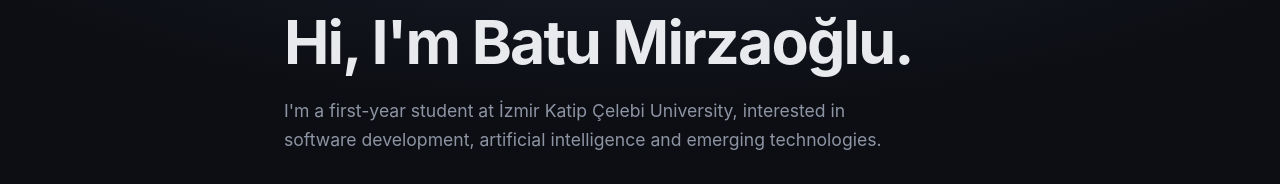
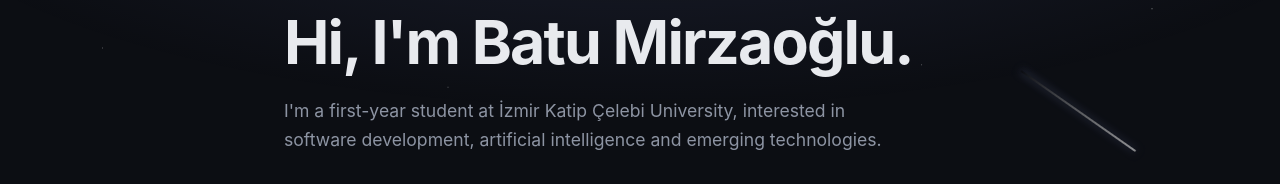
Before and after one commit to batumirzaoglu0/portfolio, a React (Vite) app: page / in a window 1280 px wide. Shown: the part 204-388 px from the top of the page. Built offline with nearby package versions, Linux system fonts and the light colour scheme.

Commit message:
feat: add shooting stars animation in dark mode

```diff
--- a/src/App.css
+++ b/src/App.css
@@ -111,3 +111,51 @@
   .nav-links.open { display: flex; }
   .contact-list a { flex-direction: column; gap: 0.15rem; }
 }
+/* Shooting stars (dark mode only) */
+.sky {
+  position: fixed; top: 0; left: 0; width: 100%; height: 70vh;
+  overflow: hidden; pointer-events: none; z-index: -1;
+  -webkit-mask-image: linear-gradient(to bottom, #000 35%, transparent);
+  mask-image: linear-gradient(to bottom, #000 35%, transparent);
+}
+
+.sky::before {
+  content: ''; position: absolute; inset: 0;
+  background-image:
+    radial-gradient(1px 1px at 12% 22%, rgba(255, 255, 255, 0.7), transparent),
+    radial-gradient(1px 1px at 28% 12%, rgba(255, 255, 255, 0.5), transparent),
+    radial-gradient(1px 1px at 41% 34%, rgba(255, 255, 255, 0.6), transparent),
+    radial-gradient(1px 1px at 55% 8%, rgba(255, 255, 255, 0.7), transparent),
+    radial-gradient(1px 1px at 67% 27%, rgba(255, 255, 255, 0.5), transparent),
+    radial-gradient(1px 1px at 78% 15%, rgba(255, 255, 255, 0.6), transparent),
+    radial-gradient(1px 1px at 90% 38%, rgba(255, 255, 255, 0.5), transparent),
+    radial-gradient(1px 1px at 8% 45%, rgba(255, 255, 255, 0.4), transparent),
+    radial-gradient(1px 1px at 35% 52%, rgba(255, 255, 255, 0.4), transparent),
+    radial-gradient(1px 1px at 72% 48%, rgba(255, 255, 255, 0.4), transparent);
+  animation: twinkle 5s ease-in-out infinite alternate;
+}
+
+.star {
+  position: absolute; width: 140px; height: 2px; border-radius: 999px; opacity: 0;
+  background: linear-gradient(90deg, transparent, rgba(255, 255, 255, 0.95));
+  box-shadow: 0 0 8px rgba(160, 180, 255, 0.5);
+  animation-name: shoot; animation-timing-function: linear; animation-iteration-count: infinite;
+}
+
+@keyframes shoot {
+  0%   { transform: rotate(35deg) translateX(0); opacity: 0; }
+  1%   { opacity: 1; }
+  9%   { opacity: 1; }
+  12%  { transform: rotate(35deg) translateX(650px); opacity: 0; }
+  100% { transform: rotate(35deg) translateX(650px); opacity: 0; }
+}
+
+@keyframes twinkle {
+  from { opacity: 0.45; }
+  to   { opacity: 1; }
+}
+
+@media (prefers-reduced-motion: reduce) {
+  .star { display: none; }
+  .sky::before { animation: none; }
+}
--- a/src/App.jsx
+++ b/src/App.jsx
@@ -6,6 +6,7 @@ import Skills from './components/Skills';
 import Projects from './components/Projects';
 import Contact from './components/Contact';
 import Footer from './components/Footer';
+import ShootingStars from './components/ShootingStars';
 import './App.css';
 
 function App() {
@@ -17,6 +18,7 @@ function App() {
 
   return (
     <>
+    {dark && <ShootingStars />}
       <Navbar dark={dark} onToggle={() => setDark(!dark)} />
       <main>
         <Hero />
--- /dev/null
+++ b/src/components/ShootingStars.jsx
@@ -0,0 +1,28 @@
+const stars = [
+  { id: 1, top: '8%', left: '15%', delay: 1, dur: 11 },
+  { id: 2, top: '18%', left: '55%', delay: 5, dur: 14 },
+  { id: 3, top: '4%', left: '70%', delay: 9, dur: 12 },
+  { id: 4, top: '25%', left: '30%', delay: 13, dur: 16 },
+  { id: 5, top: '12%', left: '85%', delay: 7, dur: 13 },
+];
+
+function ShootingStars() {
+  return (
+    <div className="sky" aria-hidden="true">
+      {stars.map((s) => (
+        <span
+          key={s.id}
+          className="star"
+          style={{
+            top: s.top,
+            left: s.left,
+            animationDelay: `${s.delay}s`,
+            animationDuration: `${s.dur}s`,
+          }}
+        />
+      ))}
+    </div>
+  );
+}
+
+export default ShootingStars;
```
